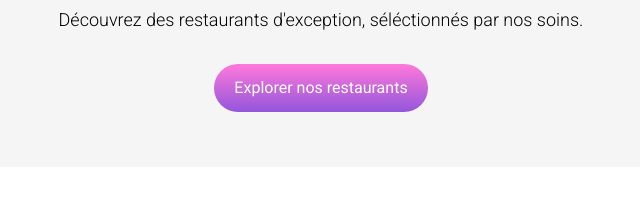
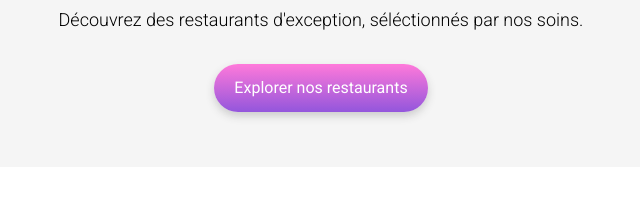
Before and after one commit to D2C45/DanielDeCarvalho_3_08032022, a website: page index.html in a window 1280 px wide. Shown: the part 184-403 px from the top of the page, 319-959 px from the left. Drawn offline with Linux system fonts and the light colour scheme; a web font is replaced by a local one.

Commit message:
V0.6.1: Add box shadow on button 'Explorer nos restaurants'

```diff
--- a/sass/components/_buttons.scss
+++ b/sass/components/_buttons.scss
@@ -1,6 +1,7 @@
 .btn{
     color: #ffffff;
     background: linear-gradient($secondary-color, $primary-color);
+    box-shadow: 0px 4px 8px lighten($color: $black-color, $amount: 80%);
     border: none;
     border-radius: 24px;
     padding: 15px 20px;
```
Also changed, not shown: style.css, 1 other file.
